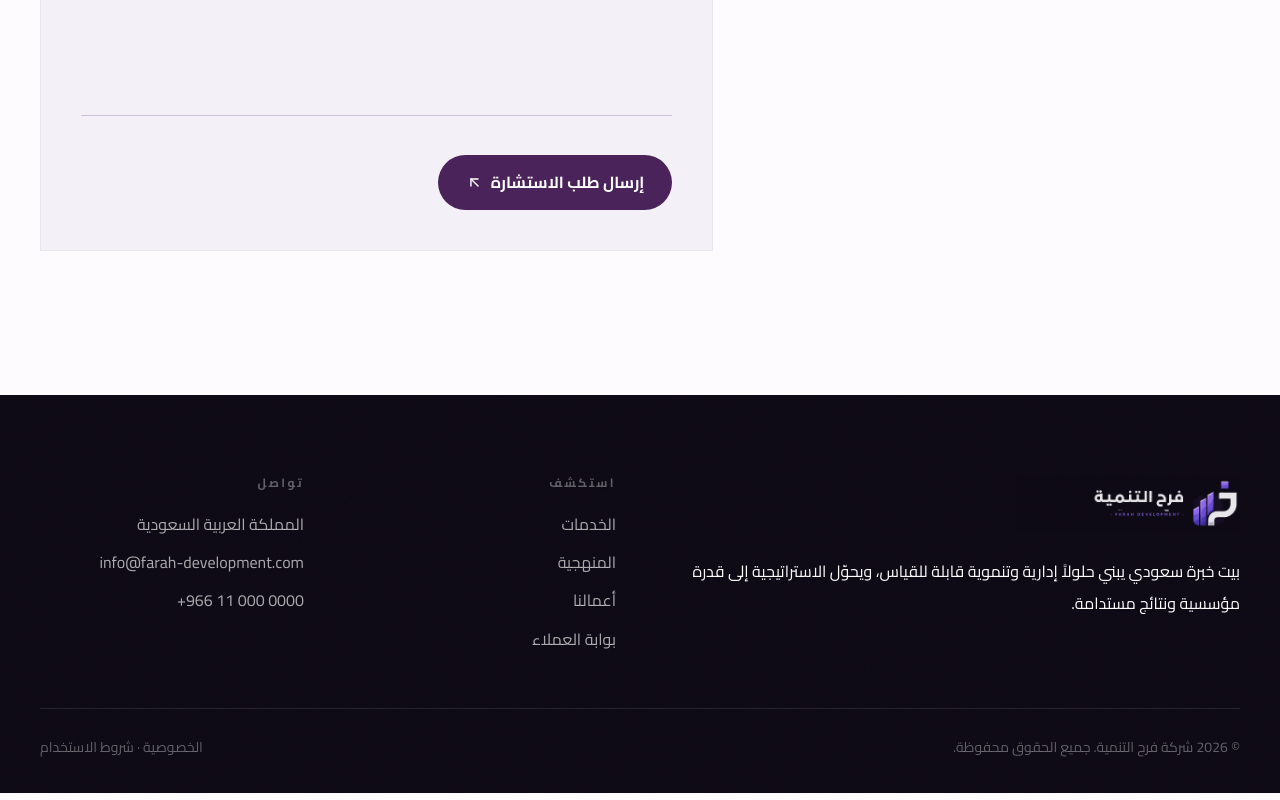
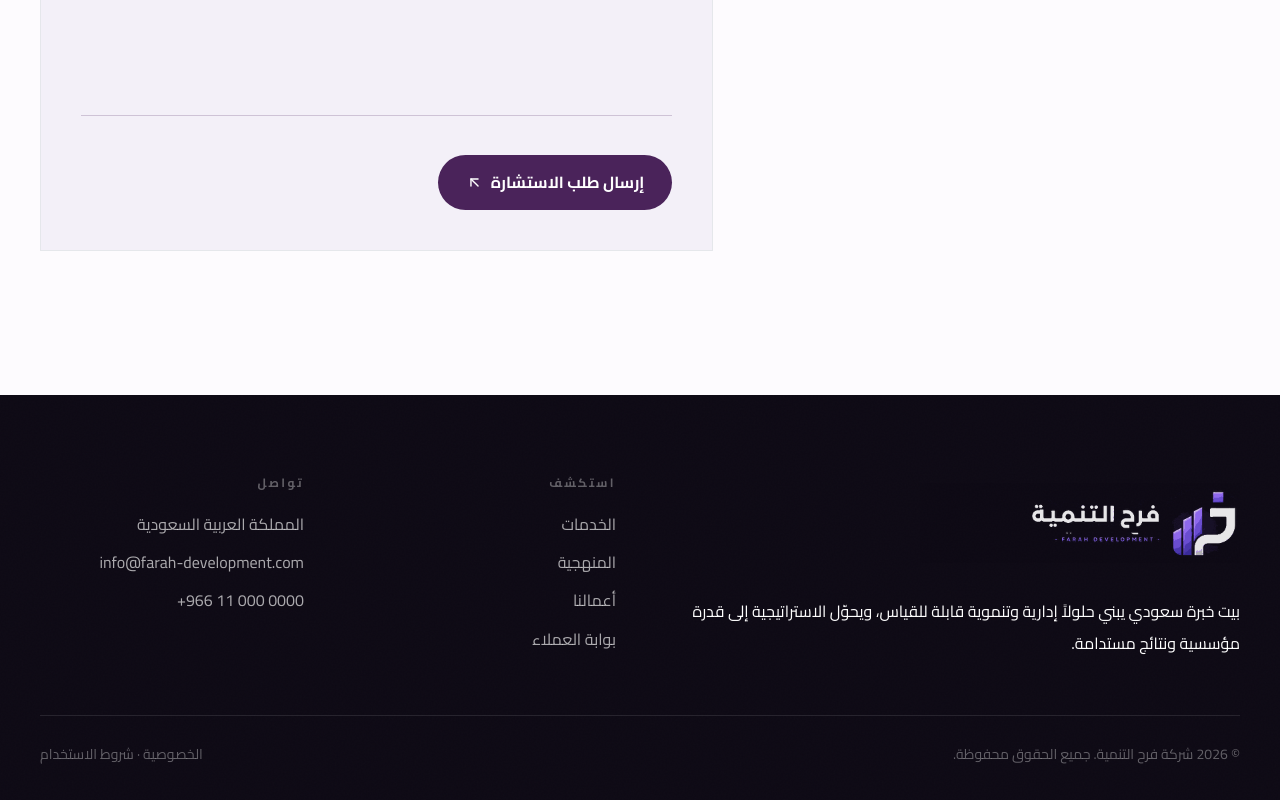
Before and after one commit to musu-deep/farah-development-platform, a React (Vite) app in the folder frontend/: page / in a window 1280 px wide. Shown: the part 6751-7551 px from the top of the page. Built offline with nearby package versions, Linux system fonts and the light colour scheme; no server answers; a web font is replaced by a local one.

Commit message:
Scale official logo in footer

```diff
--- a/frontend/src/components/Footer.jsx
+++ b/frontend/src/components/Footer.jsx
@@ -6,7 +6,7 @@ export default function Footer() {
     <footer className="grain overflow-hidden bg-ink pb-9 pt-20 text-white" data-testid="footer">
       <div className="mx-auto max-w-[1400px] px-6 lg:px-10">
         <div className="grid gap-12 border-b border-white/10 pb-14 md:grid-cols-12">
-          <div className="md:col-span-6"><Logo dark /><p className="mt-6 max-w-xl leading-8 text-white/48">بيت خبرة سعودي يبني حلولاً إدارية وتنموية قابلة للقياس، ويحوّل الاستراتيجية إلى قدرة مؤسسية ونتائج مستدامة.</p></div>
+          <div className="md:col-span-6"><Logo dark footer /><p className="mt-6 max-w-xl leading-8 text-white/48">بيت خبرة سعودي يبني حلولاً إدارية وتنموية قابلة للقياس، ويحوّل الاستراتيجية إلى قدرة مؤسسية ونتائج مستدامة.</p></div>
           <div className="md:col-span-3"><h3 className="mb-5 text-xs font-bold tracking-[.2em] text-white/35">استكشف</h3><div className="space-y-3 text-white/65"><a href="/#services" className="block hover:text-white">الخدمات</a><a href="/#approach" className="block hover:text-white">المنهجية</a><a href="/#work" className="block hover:text-white">أعمالنا</a><Link to="/auth" className="block hover:text-white">بوابة العملاء</Link></div></div>
           <div className="md:col-span-3"><h3 className="mb-5 text-xs font-bold tracking-[.2em] text-white/35">تواصل</h3><div className="space-y-3 text-white/65"><p>المملكة العربية السعودية</p><p dir="ltr" className="text-end">info@farah-development.com</p><p dir="ltr" className="text-end">+966 11 000 0000</p></div></div>
         </div>
```
